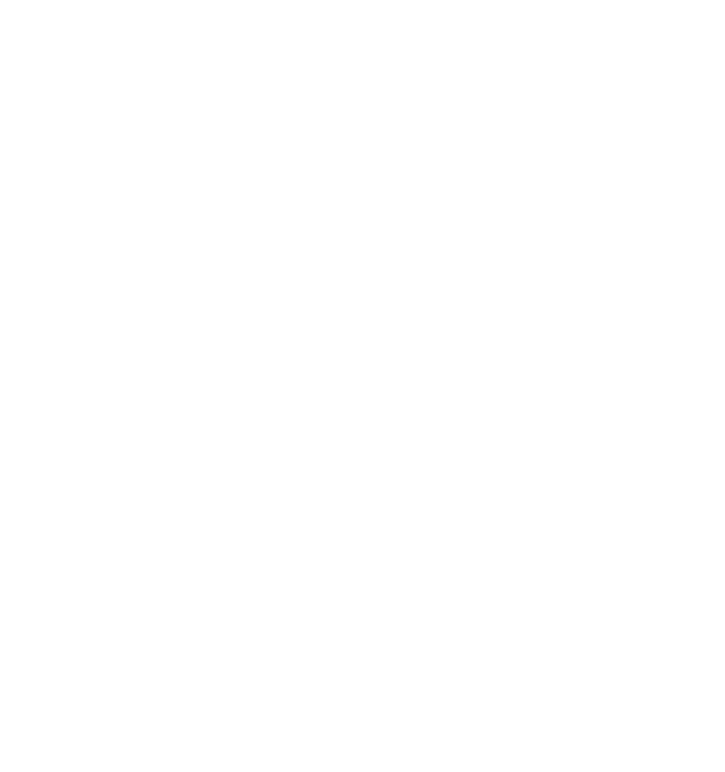
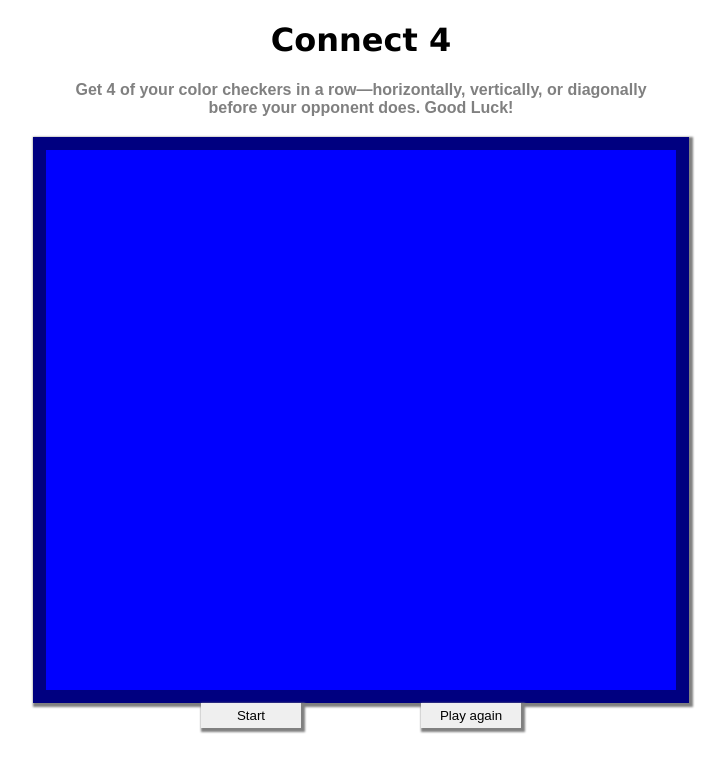
Before and after one commit to nasiimmo/Connect-4, a plain HTML site: page index.html in a window 1280 px wide. Shown: the whole page, without its empty margins (279-1004 px from the left). Drawn offline with Linux system fonts and the light colour scheme.

Commit message:
html and css added to create board

```diff
--- a/index.html
+++ b/index.html
@@ -4,8 +4,23 @@
   <meta charset="UTF-8">
   <meta name="viewport" content="width=device-width, initial-scale=1.0">
   <title>Document</title>
+  <!--conection that links CSS and Javascript  to HTML-->
+  <link rel="stylesheet" href="styles/main.css">
+  <script defer src="scripts/app.js" charset="utf-8"></script>
 </head>
 <body>
-
+<header>
+  <h1>Connect 4</h1>
+  <p>Get 4 of your color checkers in a row—horizontally, vertically, or diagonally <br> before your opponent does. Good Luck!</p>
+</header>
+  <main>
+    <h2 id="winner"></h2>
+    <div id="board"></div>
+</main>
+<section id="controls-container">
+  <div id="player-one"></div>
+  <button id="start-btn">Start</button>
+  <button id="restart-btn">Play again</button>
+  <div id="player-two"></div>
 </body>
 </html>
--- a/scripts/app.js
+++ b/scripts/app.js
@@ -0,0 +1,99 @@
+// ! Elements
+//Player1 = A variable to store the player1
+
+//Player2 = A variable to store the player2
+
+//current player = A variable to store the current player
+
+//set game status to false
+//--is a variable to indicate whether the game is on going (true) or over(false)
+
+//Start Button which starts the whole game
+
+//Play again button
+
+//When game decides its winner or draw end the game
+
+// ! Variables
+//current player is a variable to store a current player ('r' or 'y')
+const player1 = 'red'
+const player2 = 'yellow'
+const currentPlayer = player1
+const gameOver = false
+//const board = createEmptyBoard(rows, columns)
+const rows = 6
+const columns = 7
+const startBtn = document.querySelector('#start-btn')
+const playAgainBtn = document.querySelector('#retart-Btn')
+
+// ! Executions
+//if start button is clicked start the game
+startBtn.addEventLister('click', startGame)
+
+
+//This is where the game starts after start button is pressed
+function startGame() {
+
+}
+
+//function addcolor(){}
+//display player 1 color red
+//display color 2 yellow
+
+// * grid
+//Use a (for) loop to create a row and column with empty string
+//create a for loop for row and column this will append them to the existing grid
+//row.push() this is to a empty circle that pushes to the end of my grid
+
+//document.createElement('div') - this creates a new div into my html
+//how will i know what what column i licked on
+//if id is clicked then check the row for any
+//if index[30] have a class of idex 0 if it does then check next until it is empty
+//cell index that is empty add the class red
+//repeat for all column that has been clicked
+//what are the indexes make up the column i clicked on
+//use the push function to push the cells onto the board
+
+//onlick update depending on row that has been clicked
+//make a const row that will find the available space on the board within the row, when a column is clicked
+//make a function to find an available space in that row
+//add an event listener for the column clicked
+//when any top column is selected the player can iterate through the rows
+//in that column to find the first available empty cell from the bottom up and add current players turn color,
+//update whats displayed when the available space is found and color is added
+//check for win condition
+//if no one has won or drew, toggle to next player for their turn
+
+
+
+//Make each starting point whatever row player wants within the grid
+//Make sure when div is clicked,
+//color is dropped the next avaialable space in the row, repeat for player 1 and 2 until board is full or winner is declared
+//if
+//make sure game works as you go through
+
+//when player 1 go is finished, start player 2 and repeat
+//till winner is declared or draw is declared
+
+
+// ! Win condtion
+//function checkWinCondtion
+//need to know when a player has 4 in a row, horizonatally, vertically, or diagonally.
+
+//Check diagnal for win both ways
+//Check row and column for a win
+//if checkWin(board, currentPlayer)
+//print "Player" + currentPlayer + ' IS THE WINNER'
+
+//if the board is full
+//print "Its a draw"
+
+// *  bonus
+//when game ends add points to winner of previous game.
+
+//Play again button which clears the board and restarts.
+
+// ! Events
+//PlayAgain.addEventLister('click', resetGame)
+
+// ! page Load
--- a/styles/main.css
+++ b/styles/main.css
@@ -0,0 +1,33 @@
+body {
+  font-family: Arial, Helvetica, sans-serif;
+  text-align: center;
+}
+h1 {
+font-family: 'Lucida Sans', 'Lucida Sans Regular', 'Lucida Grande', 'Lucida Sans Unicode', Geneva, Verdana, sans-serif;
+}
+p {
+  color: grey;
+  font-weight: bold;
+}
+#board {
+  height: 540px;
+  width: 630px;
+  background-color: blue;
+  border: 13px solid navy;
+  box-shadow: 2px 2px 2px 2px grey;
+  margin: 0 auto;
+  display: flex;
+  flex-wrap: wrap;
+}
+#controls-container {
+  display: flex;
+  justify-content: space-between;
+  width: 70vh;
+  margin: 0 auto;
+  height: 25px;
+}
+#controls-container button {
+  width: 100px;
+  border: none;
+  box-shadow: 2px 2px 2px 2px grey;
+}
```
